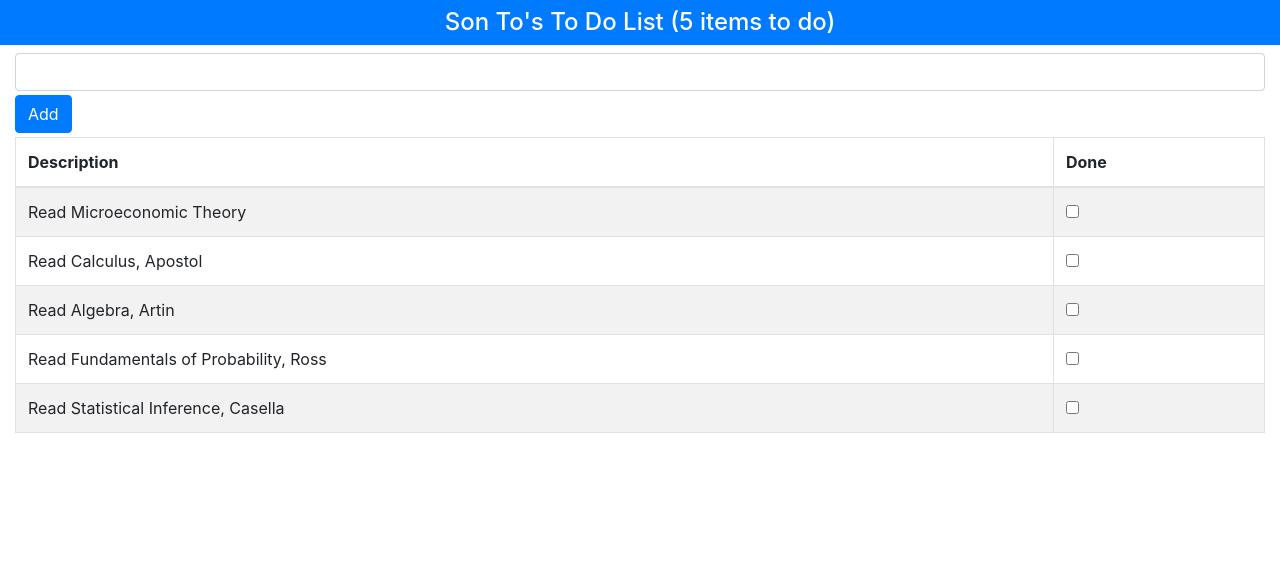
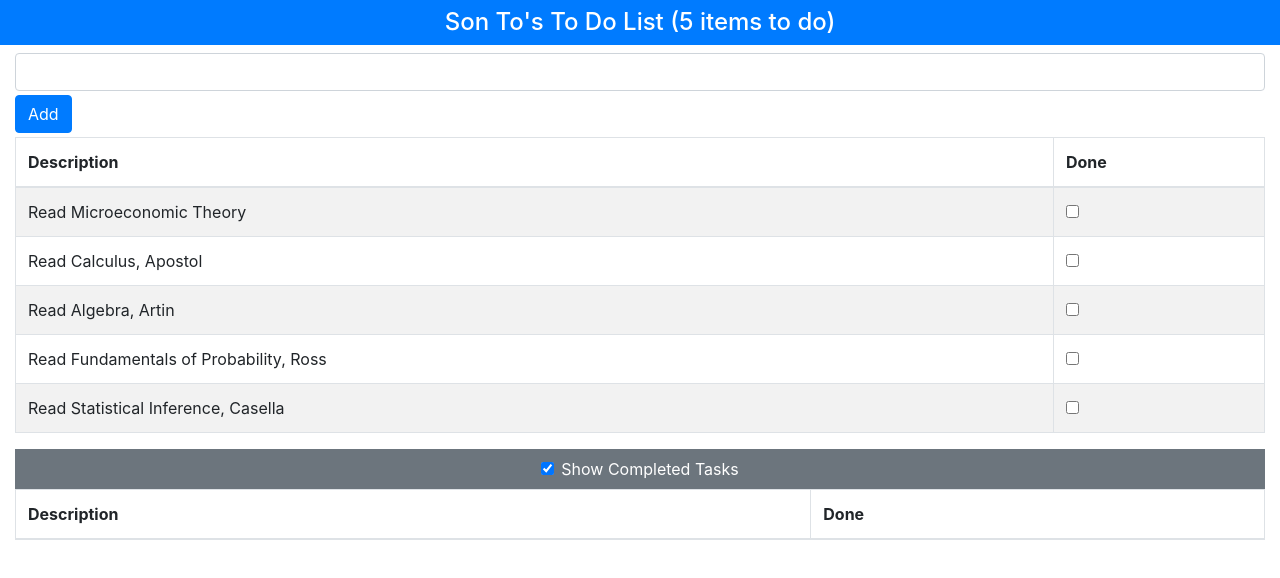
Before and after one commit to SonTrungTo/Full_Stack, a React (Create React App) app in the folder ProReact16/ch1/tod/: page / in a window 1280 px wide. Shown: the top 578 px of the page. Built offline with nearby package versions, Linux system fonts and the light colour scheme.

Commit message:
Added finishing touches, ch1 done!
- Added a completed list of tasks
- Added localStorage API to preserve data

```diff
--- a/ProReact16/ch1/tod/src/App.js
+++ b/ProReact16/ch1/tod/src/App.js
@@ -2,6 +2,7 @@ import React, {Component} from 'react';
 import { TodoBanner } from "./TodoBanner";
 import { TodoRow } from "./TodoRow";
 import { TodoCreator } from "./TodoCreator";
+import { VisibilityControl } from "./VisibilityControl";
 
 export default class App extends Component {
   constructor(props) {
@@ -15,6 +16,7 @@ export default class App extends Component {
         {action: "Read Fundamentals of Probability, Ross", done: false},
         {action: "Read Statistical Inference, Casella", done: false}
       ],
+      showCompleted: true,
       //nextItemText: ""
     };
   }
@@ -27,7 +29,7 @@ export default class App extends Component {
     if (!this.state.todoItems.some(item => item.action === task)) {
       this.setState({
         todoItems: [...this.state.todoItems, {action: task, done: false}]
-      });
+      }, () => localStorage.setItem("todos", JSON.stringify(this.state)));
     }
   };
 
@@ -38,9 +40,10 @@ export default class App extends Component {
     });
   };
 
-  toDoTableRows = () => this.state.todoItems.map(item =>
+  toDoTableRows = (doneValue) => this.state.todoItems
+  .filter(item => item.done === doneValue).map(item =>
       <TodoRow key={item.action} item={item} callback={this.toggleToDo} />
-    );
+  );
 
   render = () =>
       <div>
@@ -55,9 +58,44 @@ export default class App extends Component {
               </tr>
             </thead>
             <tbody>
-              {this.toDoTableRows()}
+              {this.toDoTableRows(false)}
             </tbody>
           </table>
+          <div className="bg-secondary text-white text-center p-2">
+            <VisibilityControl description="Completed Tasks"
+            isChecked={this.state.showCompleted}
+            callback={(checked) =>
+            this.setState({showCompleted: checked})} />
+          </div>
+          { this.state.showCompleted &&
+            <table className="table table-striped table-bordered">
+              <thead>
+                <tr>
+                  <th>Description</th>
+                  <th>Done</th>
+                </tr>
+              </thead>
+              <tbody> {this.toDoTableRows(true)} </tbody>
+            </table>
+          }
         </div>
       </div>
+
+  componentDidMount = () => {
+    let data = localStorage.getItem("todos");
+    this.setState( data !== null ?
+      JSON.parse(data) :
+      {
+        userName: "Son To",
+        todoItems: [
+        {action: "Read Microeconomic Theory", done: false},
+        {action: "Read Calculus, Apostol", done: false},
+        {action: "Read Algebra, Artin", done: false},
+        {action: "Read Fundamentals of Probability, Ross", done: false},
+        {action: "Read Statistical Inference, Casella", done: false}
+      ],
+        showCompleted: true,
+      }
+    );
+  };
 }
--- a/ProReact16/ch1/tod/src/TodoRow.js
+++ b/ProReact16/ch1/tod/src/TodoRow.js
@@ -5,7 +5,7 @@ export class TodoRow extends Component {
         <tr>
             <td>{this.props.item.action}</td>
             <td>
-                <input type="checkbox" value={this.props.item.done}
+                <input type="checkbox" checked={this.props.item.done}
                 onChange={() => this.props.callback(this.props.item)} />
             </td>
         </tr>
--- /dev/null
+++ b/ProReact16/ch1/tod/src/VisibilityControl.js
@@ -0,0 +1,12 @@
+import React, { Component } from "react";
+
+export class VisibilityControl extends Component {
+    render = () =>
+     <div className="form-check">
+         <input className="form-check-input"
+         type="checkbox"
+         checked={this.props.isChecked}
+         onChange={(e) => this.props.callback(e.target.checked)} />
+         <label className="form-check-label">Show {this.props.description}</label>
+     </div>
+}
```
